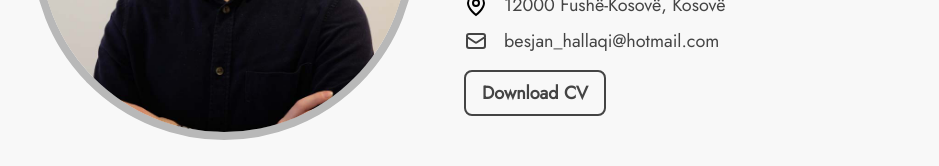
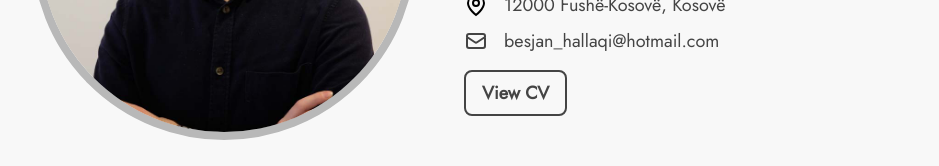
Before and after one commit to besjanhallaqi/portfolio, a Next.js app: page / in a window 1280 px wide. Shown: the part 459-625 px from the top of the page, without its empty margins (169-1108 px from the left). Built offline with nearby package versions, Linux system fonts and the light colour scheme.

Commit message:
change download to view cv

```diff
--- a/pages/index.js
+++ b/pages/index.js
@@ -39,11 +39,11 @@ export default function Home() {
             </div>
             <div className="mt-4">
               <a
+                target="_blank"
                 className="py-2 px-4 border-2 border-[#444] rounded-lg text-lg font-semibold text-[#444] hover:border-white hover:bg-[#b8b8b8] hover:text-white"
                 href="../cv/CV-Besjan Hallaqi.pdf"
-                download="CV-Besjan Hallaqi"
               >
-                Download CV
+                View CV
               </a>
             </div>
           </div>
```
